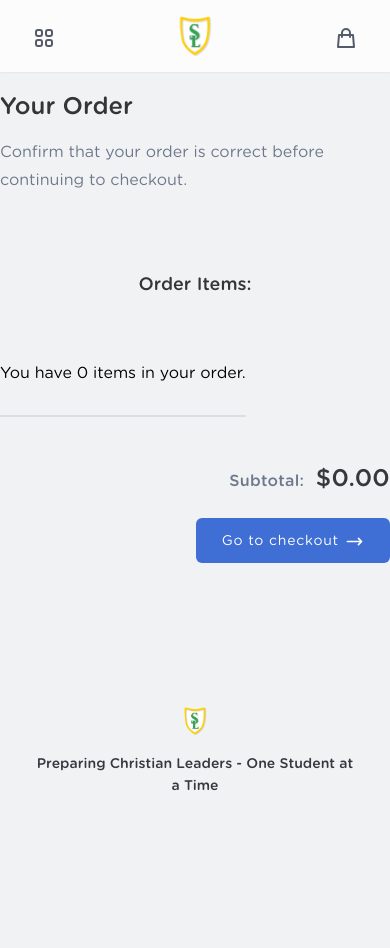
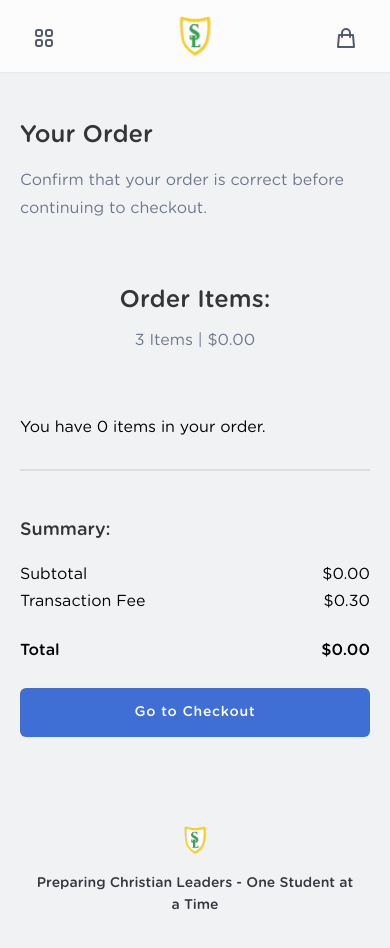
Before and after one commit to seanhasenstein/team-merch-store, a Next.js app: page /cart in a window 390 px wide. Shown: the top 948 px of the page. Before the commit the page ends 844 px from the top, so only its background shows below. Built offline with nearby package versions, Linux system fonts and the light colour scheme.

Commit message:
update cart page and components

```diff
--- a/components/ReviewItem.js
+++ b/components/ReviewItem.js
@@ -21,8 +21,9 @@ const ReviewItem = ({ item }) => {
       <div className={styles.details}>
         <h3>{product.primary}</h3>
         <p>{product.secondary}</p>
-        <p>${formatToMoney(item.price)}</p>
+        <p className={styles.price}>${formatToMoney(item.price)}</p>
       </div>
+      <div className={styles.inputs}>
         <div className={styles.size}>
           <label htmlFor="size">Size</label>
           <select
@@ -48,7 +49,12 @@ const ReviewItem = ({ item }) => {
             id={`quantity-${sku}`}
             value={item.quantity}
             onChange={e =>
-            updateOrder(item.productId, item.skuId, e.target.value, item.price)
+              updateOrder(
+                item.productId,
+                item.skuId,
+                e.target.value,
+                item.price,
+              )
             }
           >
             <option value="1">1</option>
@@ -63,7 +69,9 @@ const ReviewItem = ({ item }) => {
             <option value="10">10</option>
           </select>
         </div>
+      </div>
       <div className={styles.total}>
+        <div className={styles['total-label']}>Item Total:</div>
         <span>$</span>
         {formatToMoney(item.quantity * item.price)}
       </div>
--- a/pages/cart.js
+++ b/pages/cart.js
@@ -15,45 +15,57 @@ const ReviewOrder = () => {
   return (
     <Layout>
       <Head>
-        <title>Review Your Order | Sheboygan Lutheran CC</title>
+        <title>Cart | 2021 Track &amp; Field Apparel Order</title>
       </Head>
-      <div>
-        <div>
-          {/* <Link href="/">
-            <a className={styles.back}>
-              <svg
-                xmlns="http://www.w3.org/2000/svg"
-                viewBox="0 0 20 20"
-                fill="currentColor"
-              >
-                <path
-                  fillRule="evenodd"
-                  d="M7.707 14.707a1 1 0 01-1.414 0l-4-4a1 1 0 010-1.414l4-4a1 1 0 011.414 1.414L5.414 9H17a1 1 0 110 2H5.414l2.293 2.293a1 1 0 010 1.414z"
-                  clipRule="evenodd"
-                />
-              </svg>
-              Back to Shopping
-            </a>
-          </Link> */}
+      <div className={styles.cart}>
         <Instructions>
           <h3>Your Order</h3>
           <p>
             Confirm that your order is correct before continuing to checkout.
           </p>
           <h4>Order Items:</h4>
+          <div className={styles['order-details']}>
+            3 Items | ${formatToMoney(orderTotal)}
+          </div>
         </Instructions>
         <div className={styles.list}>
           {orderItems.length < 1 ? (
-              <div className={styles.empty}>
-                You have 0 items in your order.
-              </div>
+            <div className={styles.empty}>You have 0 items in your order.</div>
           ) : (
-              orderItems.map(item => (
-                <ReviewItem key={item.skuId} item={item} />
-              ))
+            orderItems.map(item => <ReviewItem key={item.skuId} item={item} />)
           )}
         </div>
-          <div className={styles.footer}>
+        <div className={styles.summary}>
+          <div className={styles['summary-container']}>
+            <h4>Summary:</h4>
+            <div className={styles['summary-items']}>
+              <div className={styles['summary-item']}>
+                <div className={styles['summary-title']}>Subtotal</div>
+                <div className={styles['summary-data']}>
+                  ${formatToMoney(orderTotal)}
+                </div>
+              </div>
+              <div className={styles['summary-item']}>
+                <div className={styles['summary-title']}>Transaction Fee</div>
+                <div className={styles['summary-data']}>
+                  ${formatToMoney(orderTotal * 0.029 + 30)}
+                </div>
+              </div>
+              <div
+                className={`${styles['summary-item']} ${styles['summary-total']}`}
+              >
+                <div className={styles['summary-title']}>Total</div>
+                <div className={styles['summary-data']}>
+                  ${formatToMoney(orderTotal + (orderTotal * 0.029 + 0.3))}
+                </div>
+              </div>
+            </div>
+            <Link href="/submit-order">
+              <a className={styles.button}>Go to Checkout</a>
+            </Link>
+          </div>
+        </div>
+        {/* <div className={styles.footer}>
           <div className={styles.total}>
             <span>Subtotal:</span> ${formatToMoney(orderTotal)}
           </div>
@@ -75,8 +87,7 @@ const ReviewOrder = () => {
               </svg>
             </a>
           </Link>
-          </div>
-        </div>
+        </div> */}
       </div>
     </Layout>
   );
--- a/styles/global.css
+++ b/styles/global.css
@@ -22,6 +22,7 @@ body {
   margin: 0;
   padding: 0;
   background-color: #f1f2f4;
+  -webkit-font-smoothing: antialiased;
 }
 
 *,
@@ -102,7 +103,7 @@ select {
   font-weight: 500;
   line-height: 1.5;
   background-position: right 0.5rem center;
-  background-size: 1.5em 1.5em;
+  background-size: 1.375em 1.375em;
   height: 48px;
   cursor: pointer;
 }
--- a/styles/instructions.module.css
+++ b/styles/instructions.module.css
@@ -32,9 +32,16 @@
   color: #343b3d;
 }
 
-@media (max-width: 1000px) {
-  .instructions h4 {
-    text-align: center;
-    margin-bottom: 3rem;
+@media (max-width: 800px) {
+  .instructions {
+    margin: 3rem 0 0;
   }
 }
+
+@media (max-width: 768px) {
+  .instructions h4 {
+    margin: 4rem 0 0;
+    font-size: 1.5rem;
+    text-align: center;
+  }
+}
--- a/styles/item.module.css
+++ b/styles/item.module.css
@@ -1,6 +1,6 @@
 .item {
   position: relative;
-  padding: 2rem 0;
+  padding: 1.5rem 0;
   display: flex;
   justify-content: space-between;
   align-items: center;
@@ -33,14 +33,16 @@
   color: #6e788c;
 }
 
+.inputs {
+  display: grid;
+  grid-template-columns: 9.5rem 5rem;
+  gap: 1rem;
+}
+
 .size,
 .quantity {
   display: flex;
   flex-direction: column;
-}
-
-.size {
-  width: 9.375rem;
 }
 
 .size select {
@@ -49,16 +51,10 @@
   width: 100%;
   font-weight: 500;
   line-height: 1.25rem;
-  font-size: 0.875rem;
+  font-size: 0.8125rem;
   letter-spacing: 0.25px;
   color: #36383e;
 }
-
-/* .quantity {
-  display: flex;
-  align-items: center;
-  position: relative;
-} */
 
 .form {
   position: relative;
@@ -125,16 +121,13 @@
 .size label,
 .quantity label {
   margin: 0 0 0.25rem;
+  font-size: 0.8125rem;
   color: #6e788c;
-  /* position: absolute; */
-  /* top: -1.375rem; */
-  /* font-size: 0.75rem; */
-  /* letter-spacing: 0.5px; */
 }
 
 .quantity select {
   padding-left: 1.25rem;
-  font-size: 0.875rem;
+  font-size: 0.8125rem;
 }
 
 .total {
@@ -147,9 +140,13 @@
   letter-spacing: 0.25px;
 }
 
+.total-label {
+  display: none;
+}
+
 .total span {
-  margin-top: -3px;
-  margin-right: 2px;
+  margin-top: -2px;
+  margin-right: 1px;
   font-size: 0.875rem;
 }
 
@@ -226,7 +223,73 @@
   text-align: right;
 }
 
-@media (max-width: 1000px) {
+@media (max-width: 768px) {
+  .item {
+    margin: 0 0 1.25rem;
+    padding: 3rem 0;
+    flex-direction: column;
+    background-color: #fff;
+    border-radius: 0.25rem;
+    border: none;
+    box-shadow: rgba(0, 0, 0, 0) 0px 0px 0px 0px,
+      rgba(0, 0, 0, 0) 0px 0px 0px 0px, rgba(0, 0, 0, 0.05) 0px 1px 2px 0px;
+  }
+
+  .image {
+    width: 7rem;
+  }
+
+  .details {
+    margin: 1.25rem 0;
+    max-width: unset;
+    align-items: center;
+  }
+
+  .price {
+    display: none;
+  }
+
+  /* .size select,
+  .quantity select {
+    font-size: 1rem;
+  } */
+
+  .total {
+    margin: 2rem 0 0;
+  }
+
+  .total-label {
+    margin: 0 1rem 0 0;
+    display: inline-block;
+  }
+
+  .total span {
+    margin: 0;
+    font-size: inherit;
+  }
+
+  .remove {
+    position: absolute;
+    top: 0.75rem;
+    right: 0.875rem;
+  }
+
+  .remove svg {
+    flex-shrink: 0;
+    color: #babfc9;
+    height: 1.25rem;
+    width: 1.25rem;
+  }
+
+  /* .remove span {
+    display: inline-block;
+    font-size: 0.875rem;
+    font-weight: 500;
+    color: #babfc9;
+  } */
+}
+
+/* @media (max-width: 900px) {
   .item {
     width: calc(50% - 12px);
     padding: 2.5rem 1.5rem 4rem;
@@ -296,10 +359,4 @@
     bottom: 24px;
     text-align: center;
   }
-}
-
-@media (max-width: 600px) {
-  .item {
-    width: 100%;
-  }
-}
+} */
--- a/styles/main.module.css
+++ b/styles/main.module.css
@@ -89,13 +89,14 @@
 
 .button {
   margin: 1.5rem 0 0;
-  padding: 0.75rem 1.5rem 0.625rem;
+  padding: 0.875rem 1.5rem;
   display: flex;
   align-items: center;
+  justify-content: center;
   background-color: #3f6ed4;
   font-family: 'Gotham Rounded', sans-serif;
   font-size: 0.875rem;
-  font-weight: 400;
+  font-weight: 500;
   color: #fff;
   letter-spacing: 0.75px;
   border-radius: 6px;
@@ -130,15 +131,42 @@
   border-bottom: 2px solid #dbdee2;
 }
 
-@media (max-width: 1000px) {
-  .list {
-    display: flex;
-    justify-content: space-between;
-    flex-wrap: wrap;
-  }
+.order-details {
+  display: none;
+}
 
-  .footer.small {
-    padding-right: 2rem;
+.summary {
+  margin: 3rem 0 0;
+  display: flex;
+  justify-content: flex-end;
+}
+
+.summary-container {
+  max-width: 300px;
+  width: 100%;
+}
+
+.summary h4 {
+  margin: 0 0 1.25rem;
+  font-size: 1.125rem;
+}
+
+.summary-item {
+  padding: 0.25rem 0;
+  display: flex;
+  justify-content: space-between;
+}
+
+.summary-total {
+  margin: 0.75rem 0 0;
+  padding: 0.875rem 0 0.25rem;
+  font-weight: 500;
+  border-top: 1px solid #dbdee2;
+}
+
+@media (max-width: 940px) {
+  .cart {
+    padding: 0 1.25rem;
   }
 }
 
@@ -158,3 +186,20 @@
     padding: 2rem 0 2rem;
   }
 }
+
+@media (max-width: 768px) {
+  .order-details {
+    margin: 1rem 0 3rem;
+    display: flex;
+    justify-content: center;
+    color: #6e788c;
+  }
+
+  .summary-container {
+    max-width: unset;
+  }
+
+  .summary-total {
+    border: none;
+  }
+}
```
Lines whose indentation alone changed are shown as unchanged.
